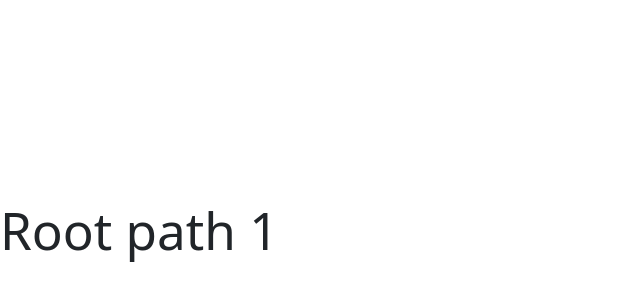
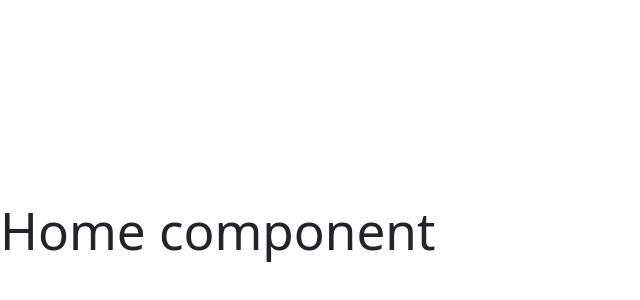
Before and after one commit to aadelop/react-metamask-shop, a React (Vite) app: page / in a window 1280 px wide. Shown: the part 166-466 px from the top of the page, without its empty margins (0-640 px from the left). Built offline with nearby package versions, Linux system fonts and the light colour scheme.

Commit message:
Added initial basic component of the application

```diff
--- /dev/null
+++ b/src/components/Header.jsx
@@ -0,0 +1,3 @@
+export function Header(){
+    return <div><h1>Header component</h1></div>
+}
--- /dev/null
+++ b/src/components/Home.jsx
@@ -0,0 +1,3 @@
+export function Home(){
+    return <div><h1>Home component</h1></div>
+}
--- a/src/main.jsx
+++ b/src/main.jsx
@@ -2,12 +2,13 @@ import React from 'react'
 import ReactDOM from 'react-dom/client'
 import './index.css'
 import { BrowserRouter, Route, Routes  } from 'react-router-dom'
+import {Home} from './components/Home'
 
 ReactDOM.createRoot(document.getElementById('root')).render(
   <React.StrictMode>
     <BrowserRouter>
       <Routes>
-        <Route path="/" element= {<h1> Root path 1 </h1>}>
+        <Route path="/" element= {<Home></Home>}>
         </Route>
       </Routes>
     </BrowserRouter>
```
